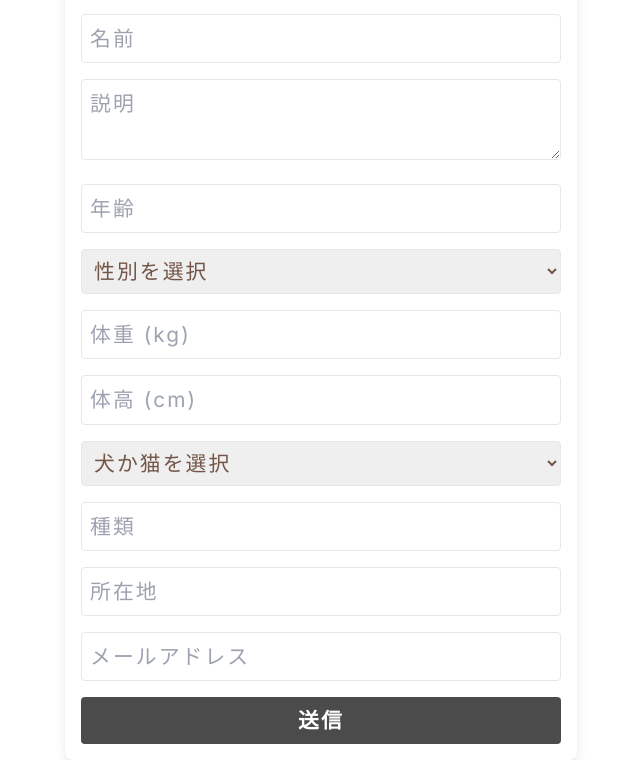
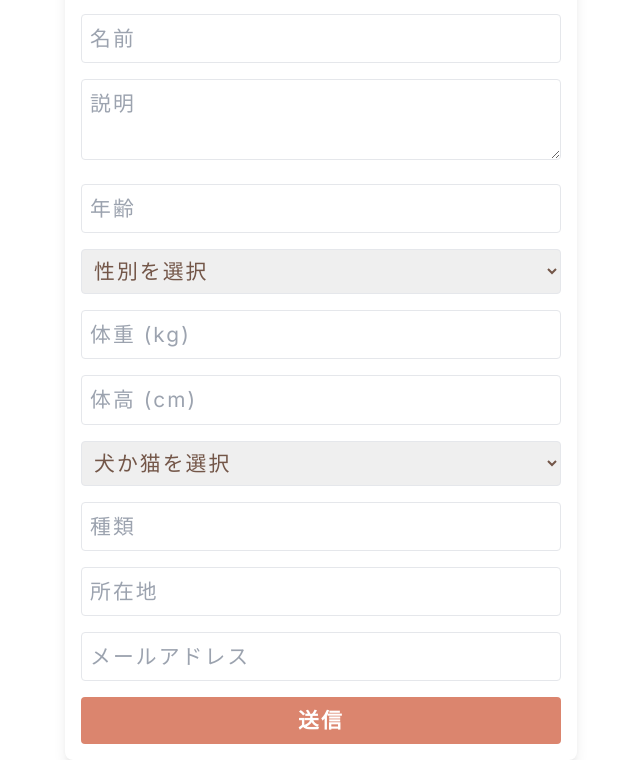
Before and after one commit to na2kera/progate_hack, a Next.js app: page /admin in a window 1280 px wide. Shown: the part 357-1117 px from the top of the page, without its empty margins (319-959 px from the left). Built offline with nearby package versions, Linux system fonts and the light colour scheme; no server answers.

Commit message:
送信フォームのボタンの色を変更しました。

```diff
--- a/src/app/admin/post_style.css
+++ b/src/app/admin/post_style.css
@@ -27,9 +27,7 @@ table {
 .site-title a {
   @apply block;
 }
-button{
-  @apply  bg-[#4B4B4B] hover:bg-[#5B5B5B]
-}
+
 
 /*-------------------------------------------
 ヘッダー
--- a/src/app/components/top.tsx
+++ b/src/app/components/top.tsx
@@ -160,7 +160,7 @@ export default function Example() {
         />
         <button
           type="submit"
-          className="w-full text-white font-bold py-2 px-4 rounded"
+          className="bg-[#DB856E] hover:bg-[#C76A55] w-full text-white font-bold py-2 px-4 rounded"
         >
           送信
         </button>
```
